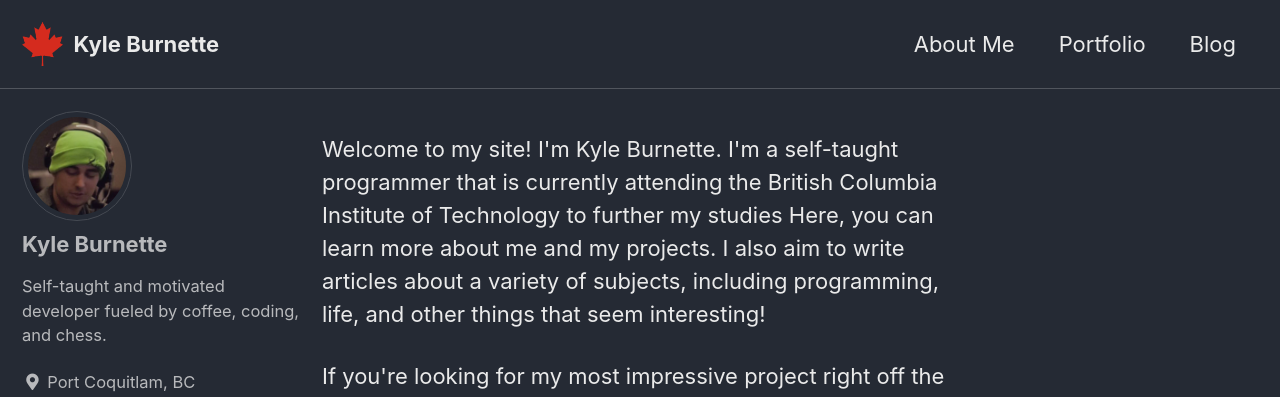
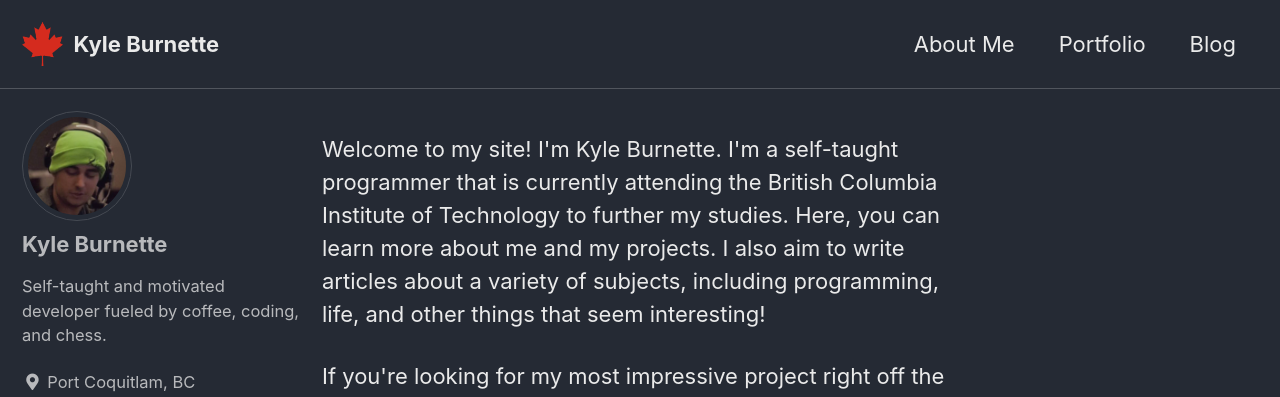
Before and after one commit to kyleburnette/kyleburnette.github.io, a Jekyll site: the page built from index.html, in a window 1280 px wide and 992 px high. Shown: the top 397 px of the window. Built offline with Jekyll 4.4.1, drawn with Linux system fonts in a browser that asks for light colours; cached includes are drawn as plain includes; the list of posts is cut into pages by our own code.

Commit message:
Updated main page

```diff
--- a/index.html
+++ b/index.html
@@ -4,7 +4,7 @@ author_profile: true
 ---
 <p>
 Welcome to my site! I'm Kyle Burnette. I'm a self-taught programmer that is currently attending the British Columbia Institute of Technology to further
-my studies Here, you can learn more about
+my studies. Here, you can learn more about
 me and my projects. I also aim to write articles about a variety of subjects, including programming, life, and
 other things that seem interesting!
 </p>
```
